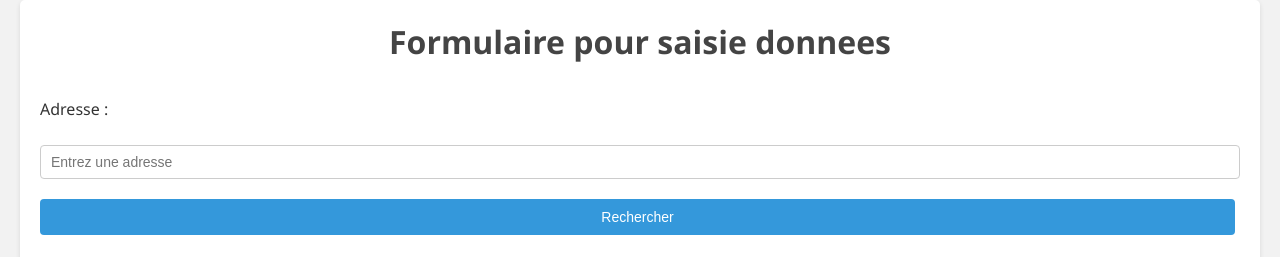
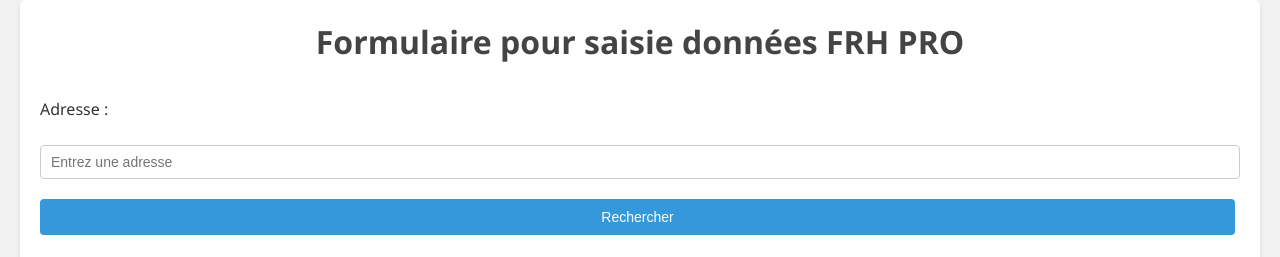
Before and after one commit to m2arek/frh-pro, a plain HTML site: page index.html in a window 1280 px wide. Shown: the top 257 px of the page. Drawn offline with nearby package versions, Linux system fonts and the light colour scheme.

Commit message:
Update index.html

```diff
--- a/index.html
+++ b/index.html
@@ -3,7 +3,7 @@
 <head>
   <meta charset="UTF-8" />
   <meta name="viewport" content="width=device-width, initial-scale=1.0"/>
-  <title>Carte avec Dessin et Formulaire</title>
+  <title>FRH PRO formulaire</title>
   <!-- Liens CSS pour Leaflet -->
   <link rel="stylesheet" href="https://cdn.jsdelivr.net/npm/leaflet@1.9.4/dist/leaflet.css"/>
   <!-- Scripts JS pour Leaflet et html2canvas -->
@@ -226,7 +226,7 @@
 
 <body>
   <div class="container">
-    <h1 class="page-title">Formulaire pour saisie donnees</h1>
+    <h1 class="page-title">Formulaire pour saisie données FRH PRO</h1>
 
     <!-- Formulaire de recherche d'adresse -->
     <form id="addressForm" onsubmit="return searchAddress(event);">
```
